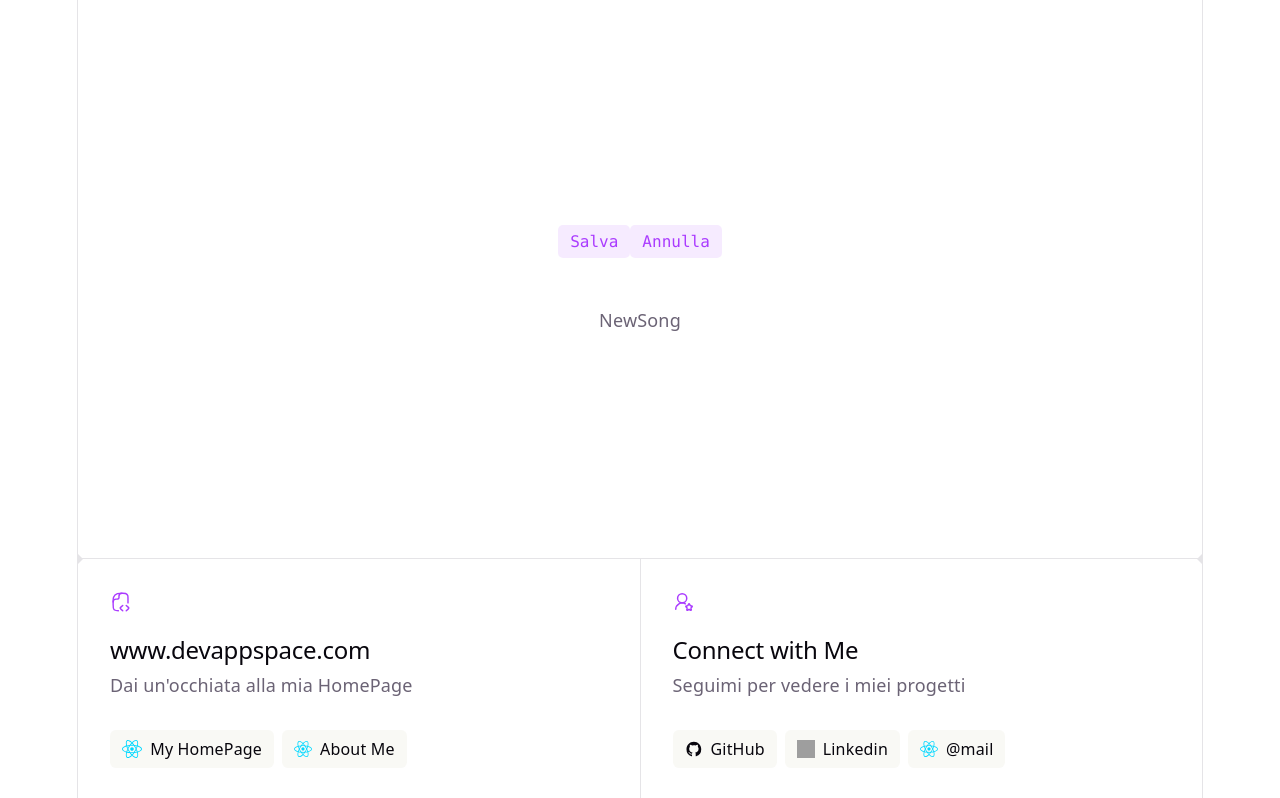
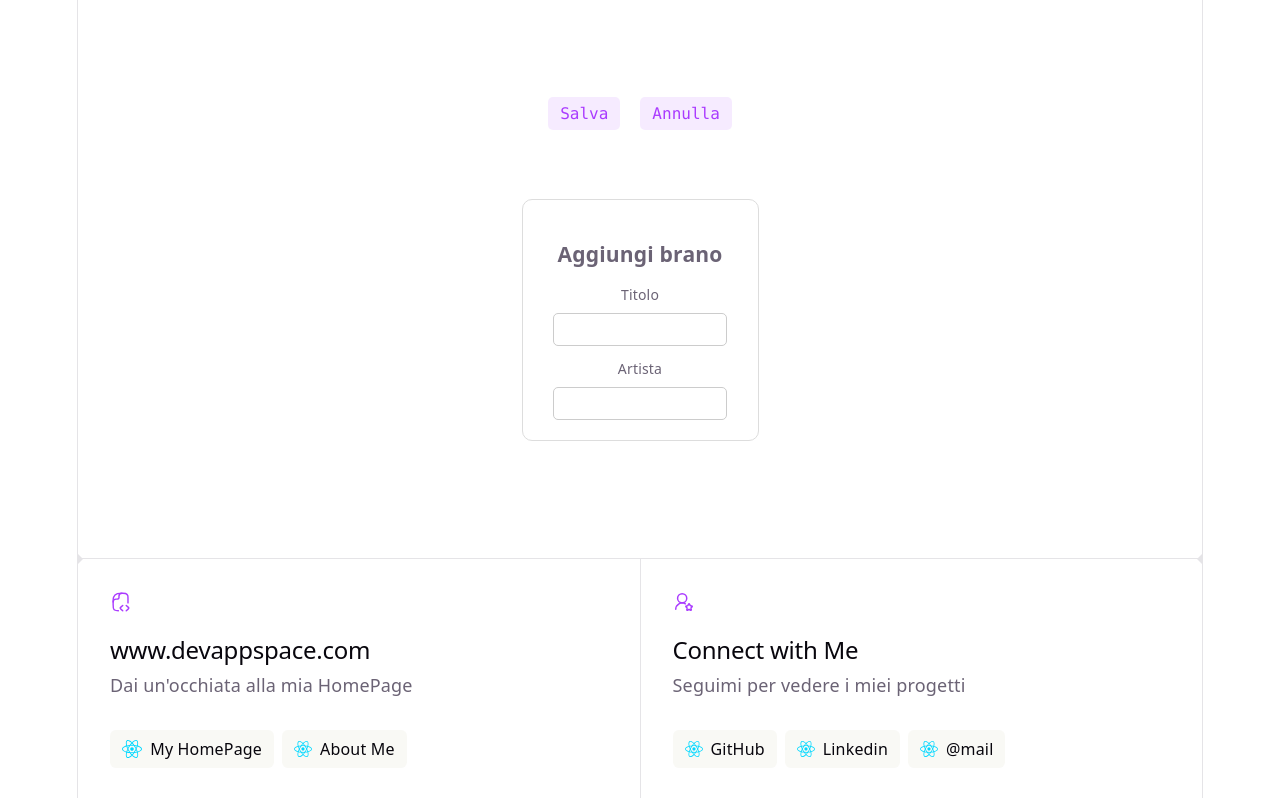
Before and after one commit to lamiera70/node-react-crud-app, a React app in the folder frontend/: page / in a window 1280 px wide. Both pictures are taken after a click on the button "Aggiungi". Built offline with nearby package versions, Linux system fonts and the light colour scheme; no server answers; grey boxes are pictures that could not be loaded; the HTML template or start-up script is replaced by a standard one.

Commit message:
aggiunto card aggiungi e modifica

```diff
--- a/frontend/src/App.css
+++ b/frontend/src/App.css
@@ -7,6 +7,8 @@
   border: 2px solid transparent;
   transition: border-color 0.3s;
   margin-bottom: 24px;
+  margin-left: 10px;
+  margin-right: 10px;
 
   &:hover {
     border-color: var(--accent-border);
--- a/frontend/src/App.jsx
+++ b/frontend/src/App.jsx
@@ -10,28 +10,28 @@ import NewSong from './components/NewSong/NewSong';
 function App() {
 
   const [songs, setSongs] = useState([])
-  const [selectedSongId, setSelectedSongId] = useState("")
-  const [isSelected, setIsSelected] = useState(false)
-  const [isAddSong, setIsAddSong] = useState(false)
+  const [selectedSong, setSelectedSong] = useState(null)
+  const [mode, setMode] = useState("list")
 
 
-  function addSelectedSong(id) {
-    console.log(id)
-    setSelectedSongId(id)
-    setIsSelected(!isSelected)
+
+  function addSelectedSong(song) {
+
+    setSelectedSong(song)
+    setMode("edit")
   }
 
 
   function UndoSelectedSong() {
-    setIsSelected(!isSelected)
+    setMode("list")
   }
 
   function addSong() {
-    setIsAddSong(!isAddSong)
+    setMode("add")
   }
 
   function UndoAddSong() {
-    setIsAddSong(!isAddSong)
+    setMode("list")
   }
 
 
@@ -48,10 +48,7 @@ function App() {
     <>
       <section id="center">
 
-
-
-
-        {isSelected ? (
+        {mode === "edit" ? (
           <>
             <div>
 
@@ -61,11 +58,11 @@ function App() {
                 onClick={UndoSelectedSong}
               >Annulla</button>
             </div>
-            <ModSong selectedSongId={selectedSongId}/>
+            <ModSong selectedSong={selectedSong}/>
           </>
         ) : (
 
-          isAddSong ? (
+          (mode === "add" ? (
             <>
               <div>
 
@@ -75,7 +72,7 @@ function App() {
                   onClick={UndoAddSong}
                 >Annulla</button>
               </div>
-              <NewSong selectedSongId={selectedSongId}/>
+              <NewSong selectedSong={selectedSong}/>
             </>
           ) : (
             <>
@@ -85,12 +82,12 @@ function App() {
               >Aggiungi</button>
               <ListSongs
                 songs={songs}
-                selectedSongId={selectedSongId}
-                setSelectedSongId={addSelectedSong}
+                selectedSong={selectedSong}
+                setSelectedSong={addSelectedSong}
               />
             </>
 
-          )
+          ))
 
         )}
 
@@ -130,29 +127,19 @@ function App() {
           <ul>
             <li>
               <a href="https://github.com/lamiera70/lamiera70" target="_blank">
-                <svg
-                  className="button-icon"
-                  role="presentation"
-                  aria-hidden="true"
-                >
-                  <use href="/icons.svg#github-icon"></use>
-                </svg>
+                <img className="button-icon" src={reactLogo} alt="" />
                 GitHub
               </a>
             </li>
             <li>
               <a href="https://www.linkedin.com/in/lamiera/" target="_blank">
-                <img className="button-icon"
-                  src="https://cdn.jsdelivr.net/gh/devicons/devicon/icons/linkedin/linkedin-original.svg"
-                  alt="" />
+                <img className="button-icon" src={reactLogo} alt="" />
                 Linkedin
               </a>
             </li>
             <li>
               <a href="mailto:ale1970sys@gmail.com" target="_blank">
-                <img className="button-icon"
-                  src={reactLogo}
-                  alt="" />
+                <img className="button-icon" src={reactLogo} alt="" />
                 @mail
               </a>
             </li>
--- a/frontend/src/components/ListSongs/ListSongs.css
+++ b/frontend/src/components/ListSongs/ListSongs.css
@@ -1,6 +1,6 @@
 .list-container {
   margin-top: 10px;
-  width: 60%;
+  width: 50%;
 }
 
 table {
--- a/frontend/src/components/ListSongs/ListSongs.jsx
+++ b/frontend/src/components/ListSongs/ListSongs.jsx
@@ -1,6 +1,6 @@
 import './ListSongs.css'
 
-function ListSongs({songs, selectedSongId, setSelectedSongId}) {
+function ListSongs({songs, selectedSong, setSelectedSong}) {
   return (
     <div className='list-container'>
       <table>
@@ -14,8 +14,8 @@ function ListSongs({songs, selectedSongId, setSelectedSongId}) {
           {songs.map(song => (
             <tr
               key={song.id}
-              className={selectedSongId === song.id ? "active" : ""}
-              onClick={() => setSelectedSongId(song.id)}>
+              className={selectedSong?.id === song.id ? "active" : ""}
+              onClick={() => setSelectedSong(song)}>
               <td>{song.title}</td>
               <td>{song.artist}</td>
             </tr>
--- a/frontend/src/components/ModSong/ModSong.css
+++ b/frontend/src/components/ModSong/ModSong.css
@@ -0,0 +1,26 @@
+.mod-card {
+  max-width: 400px;
+  margin: 20px auto;
+  padding: 20px;
+  border: 1px solid #ddd;
+  border-radius: 10px;
+  background-color: #ffffff;
+}
+
+.mod-card h3 {
+  margin-bottom: 15px;
+}
+
+.mod-card label {
+  display: block;
+  margin-top: 10px;
+  font-size: 14px;
+}
+
+.mod-card input {
+  width: 80%;
+  padding: 8px;
+  margin-top: 5px;
+  border: 1px solid #ccc;
+  border-radius: 5px;
+}
--- a/frontend/src/components/ModSong/ModSong.jsx
+++ b/frontend/src/components/ModSong/ModSong.jsx
@@ -1,12 +1,17 @@
 
 import './ModSong.css';
 
-function ModSong({selectedSongId}) {
+function ModSong({selectedSong}) {
   return (
-    <>
-      <div>ModSong</div>
-      <div>Stai modificando {selectedSongId}</div>
-    </>
+    <div className="mod-card">
+      <h3>Modifica brano</h3>
+
+      <label>Titolo</label>
+      <input type="text" defaultValue={selectedSong?.title} />
+
+      <label>Artista</label>
+      <input type="text" defaultValue={selectedSong?.artist} />
+    </div>
   )
 }
 
--- a/frontend/src/components/NewSong/NewSong.css
+++ b/frontend/src/components/NewSong/NewSong.css
@@ -0,0 +1,26 @@
+.new-card {
+  max-width: 400px;
+  margin: 20px auto;
+  padding: 20px;
+  border: 1px solid #ddd;
+  border-radius: 10px;
+  background-color: #ffffff;
+}
+
+.new-card h3 {
+  margin-bottom: 15px;
+}
+
+.new-card label {
+  display: block;
+  margin-top: 10px;
+  font-size: 14px;
+}
+
+.new-card input {
+  width: 80%;
+  padding: 8px;
+  margin-top: 5px;
+  border: 1px solid #ccc;
+  border-radius: 5px;
+}
--- a/frontend/src/components/NewSong/NewSong.jsx
+++ b/frontend/src/components/NewSong/NewSong.jsx
@@ -3,7 +3,15 @@ import './NewSong.css';
 
 function NewSong() {
   return (
-    <div>NewSong</div>
+    <div className="new-card">
+      <h3>Aggiungi brano</h3>
+
+      <label>Titolo</label>
+      <input type="text" />
+
+      <label>Artista</label>
+      <input type="text"  />
+    </div>
   )
 }
 
```
